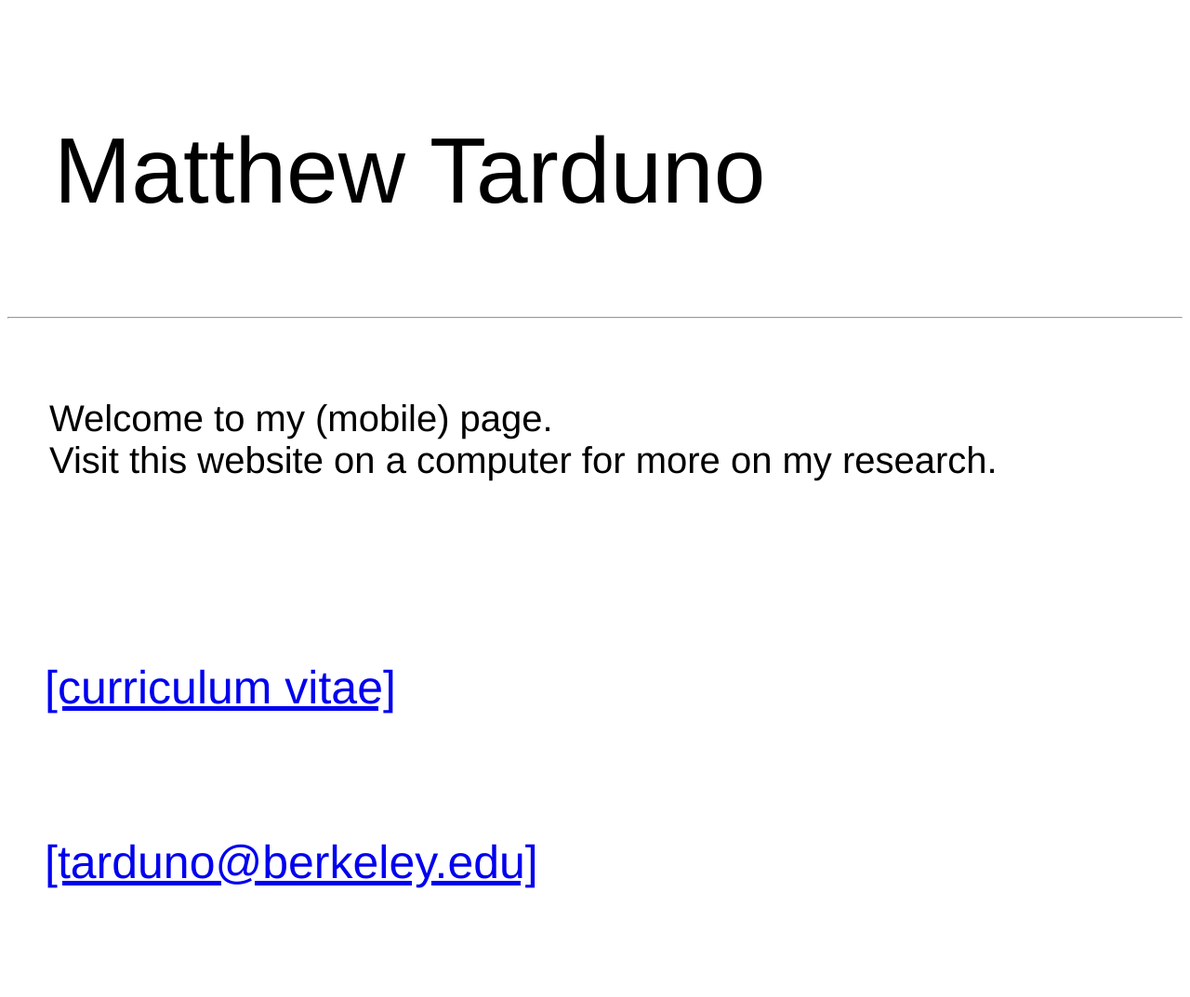
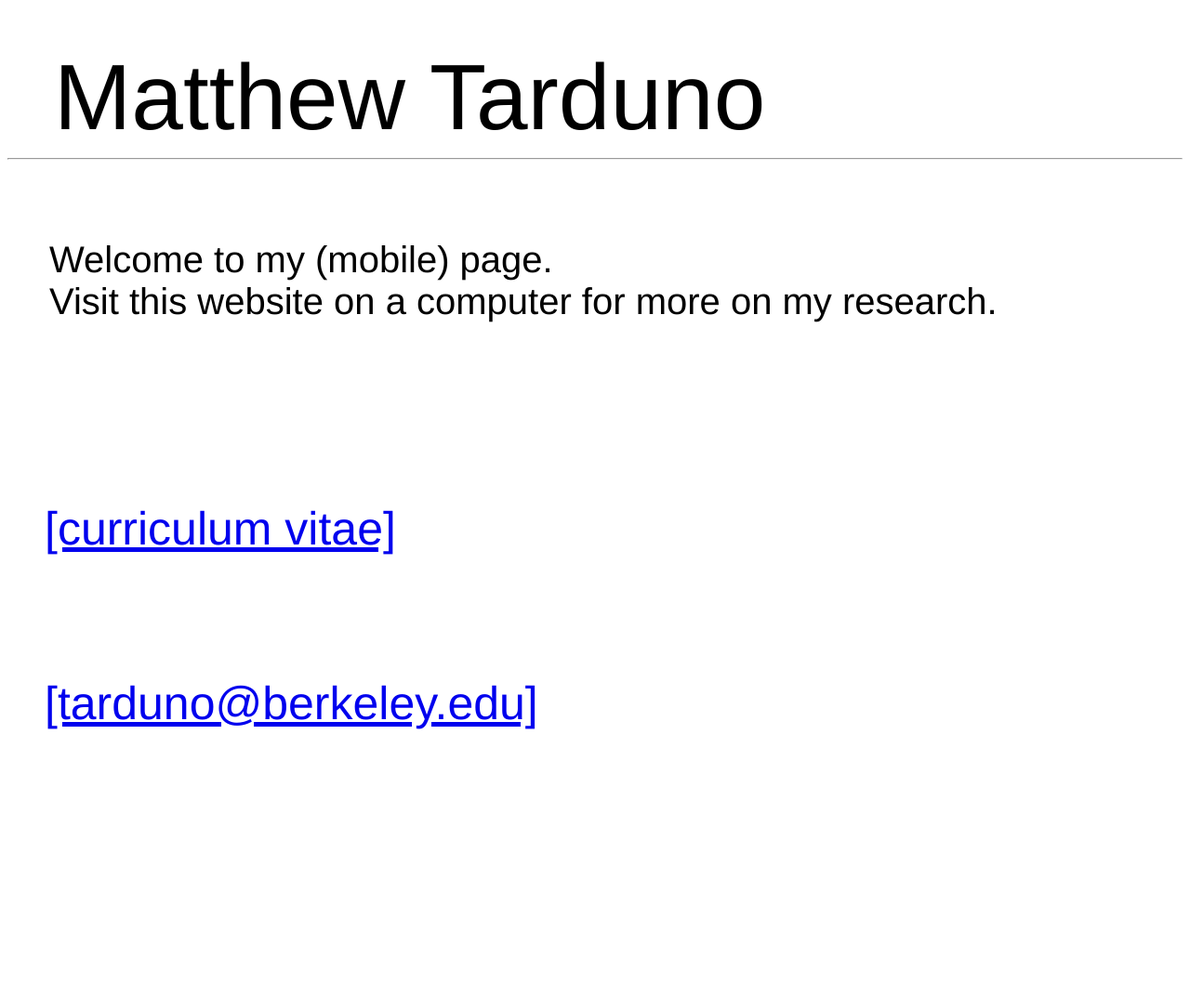
Before and after one commit to Matt-Tarduno/Matt-Tarduno.github.io, a Jekyll site: the page mobile/index.html, which Jekyll copies as it is, in a window 1280 px wide. Shown: the whole page at 93% size. Built offline with Jekyll 4.4.1, drawn with Linux system fonts in a browser that asks for light colours; after the commit the page ends 902 px from its top, so only the background shows below that.

Commit message:
Update index.html

```diff
--- a/mobile/index.html
+++ b/mobile/index.html
@@ -1,7 +1,7 @@
 <br />
 <div class="blurb">
 	<h1></h1>
-	<p style="font-size:100px;  font-family:'Helvetica', 'Arial', 'Sans-Serif'; padding-left: 50px; padding-bottom: 0px"> Matthew Tarduno</p>
+	<p style="font-size:100px;  font-family:'Helvetica', 'Arial', 'Sans-Serif'; padding-left: 50px; padding-bottom: 0px; margin: 0"> Matthew Tarduno</p>
 	<hr>
 </div><!-- /.blurb -->
 <div class="blurb">
```
